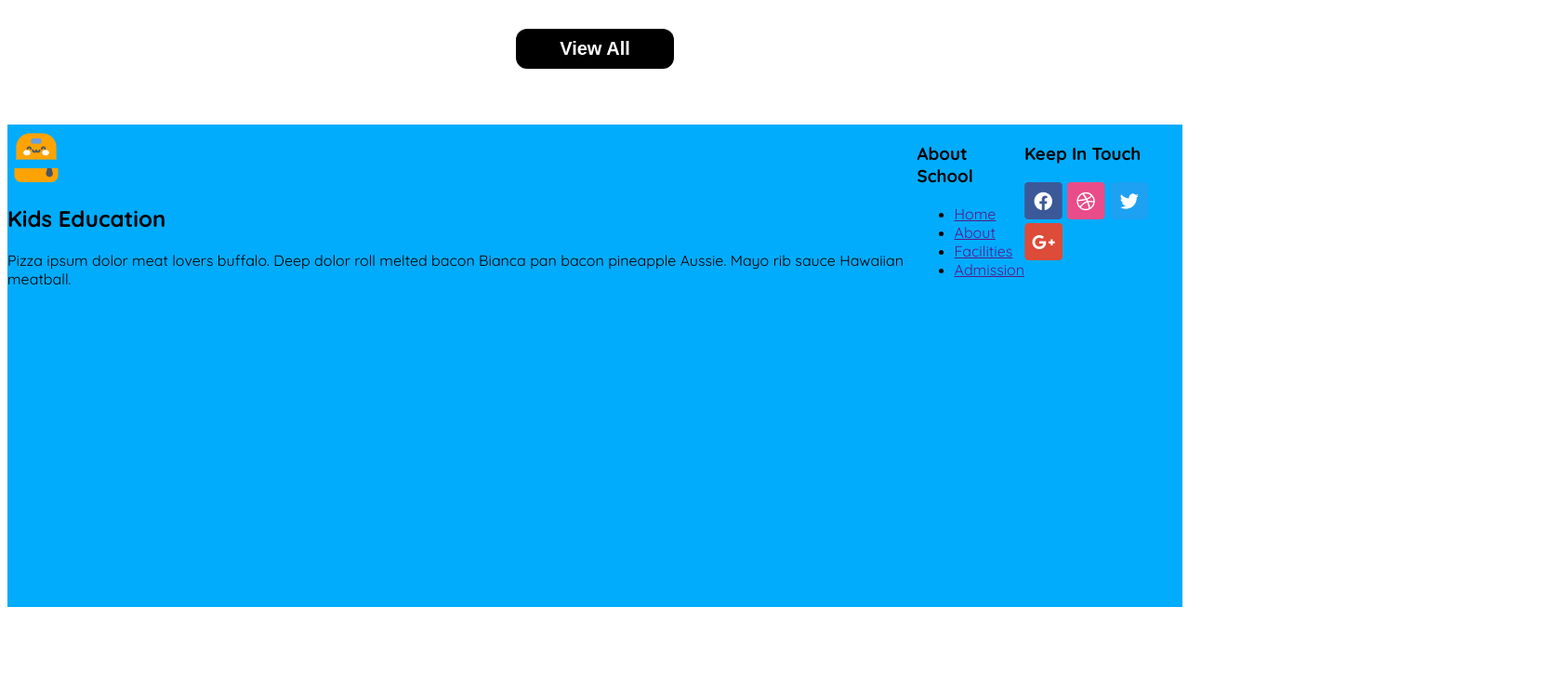
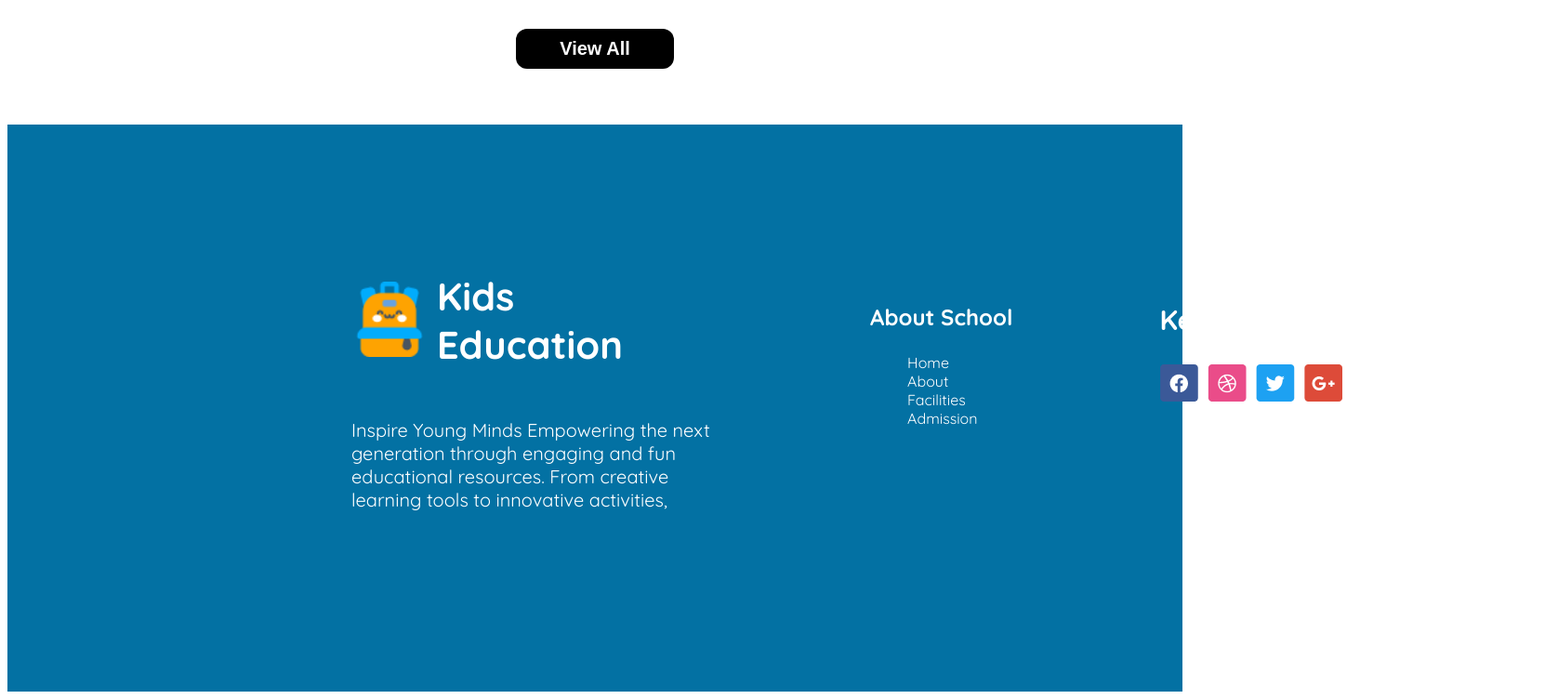
Before and after one commit to Mahdikaabir/assignment-2, a plain HTML site: page index.html in a window 1280 px wide. Shown: the part 2480-3232 px from the top of the page at 93% size, 1676 px wide, since content can reach past the window. Before the commit the page ends 3141 px from the top, so only its background shows below. Drawn offline with Linux system fonts and the light colour scheme.

Commit message:
footer section done

```diff
--- a/index.html
+++ b/index.html
@@ -109,29 +109,33 @@
             <button class="btn-view-all btns">View All</button>
         </section>
     </main>
-    <footer class="bg-footer">
+    <footer class="bg-footer text-footer">
         <div class="footer-section">
-            <div>
-                <img src="assets/logo.png" alt="">
-                <h2>Kids
-                    Education</h2>
-                <p>Pizza ipsum dolor meat lovers buffalo. Deep dolor roll melted bacon Bianca pan bacon pineapple Aussie. Mayo rib sauce Hawaiian meatball.</p>
+            <div class="footer-logo">
+                <div class="display-flex Education-footer gap">
+                <img class="img-footer" src="assets/logo.png" alt="">
+                <h2 class="footer-title">Kids <br> Education</h2>
+                </div>
+                <p class="footer-description">Inspire Young Minds
+                    Empowering the next generation through engaging and fun educational resources. From creative learning tools to innovative activities,</p>
             </div>
-            <div>
-                <h3>About School</h3>
-                <ul>
-                    <li><a href="">Home</a></li>
-                    <li><a href="">About</a></li>
-                    <li><a href="">Facilities</a></li>
-                    <li><a href="">Admission</a></li>
+            <div class="footer-menus">
+                <h3 class="about-school">About School</h3>
+                <ul class="footer-menu">
+                    <li><a class="text-footer decoration" href="">Home</a></li>
+                    <li><a class="text-footer decoration" href="">About</a></li>
+                    <li><a class="text-footer decoration" href="">Facilities</a></li>
+                    <li><a class="text-footer decoration" href="">Admission</a></li>
                 </ul>
             </div>
-            <div>
+            <div class="touch">
                 <h3>Keep In Touch</h3>
-                <img src="assets/fb.png" alt="">
-                <img src="assets/dribble.png" alt="">
-                <img src="assets/twitter.png" alt="">
-                <img src="assets/google+.png" alt="">
+                <div class="footer-img gap">
+                    <img src="assets/fb.png" alt="">
+                    <img src="assets/dribble.png" alt="">
+                    <img src="assets/twitter.png" alt="">
+                    <img src="assets/google+.png" alt="">
+                </div>
             </div>
         </div>
     </footer>
--- a/style/style.css
+++ b/style/style.css
@@ -41,6 +41,9 @@ main > section{
     font-size: 2.5rem;
     text-align: center;
     margin-bottom: 80px;
+}
+.text-footer{
+    color: white;
 }
 /* header styles */
 /* navbar styles  */
@@ -253,11 +256,60 @@ main > section{
 
 /* footer styles */
 .bg-footer{
-    background-color: #01ACFD;
+    background-color: #0371a3;
 }
 .footer-section{
     display: flex;
-    height: 519px;
+    width: 1070px;
+    align-items: center;
+    margin-left: 230px;
+    justify-content: center;
+    justify-content: space-between;
+    padding: 123px 228px 174px 140px;
+}
+.footer-logo{
+    width: 400px;
+}
+.img-footer{
+    width: 82px;
+    height: 81px;
+}
+.footer-menus{
+    align-items: center;
+    margin-top: -50px;
+}
+.about-school{
+    font-size: 1.5rem;
+    font-weight: 700;
+}
+.touch{
+    font-weight: 700;
+    font-size: 1.6rem;
+   margin-top: -100px;
+}
+.footer-menu{
+    list-style: none;
+}
+.decoration{
+    text-decoration: none;
+}
+.footer-img{
+    width: 40px;
+    height: 40px;
+    display: flex;
+}
+.gap{
+    gap: 10px;
+}
+.footer-title{
+    font-size: 2.6rem;
+    font-weight: 700;
+}
+.Education-footer{
+    align-items: center;
+}
+.footer-description{
+    font-size: 1.25rem;
 }
 /* responsive media query */
 @media screen and (max-width: 576px) {
```
